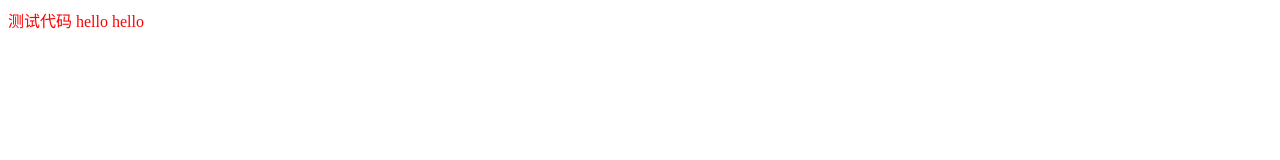
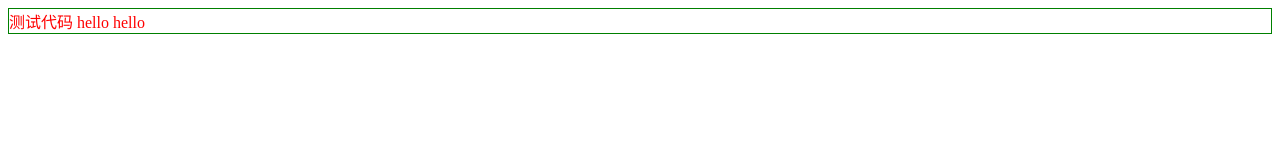
Before and after one commit to l00365/imooc-demo, a plain HTML site: page index.html in a window 1280 px wide. Drawn offline with Linux system fonts and the light colour scheme.

Commit message:
修改testbranch1里的代码

```diff
--- a/box.css
+++ b/box.css
@@ -1,3 +1,4 @@
 .box{
 	color:red;
+	border:1px solid green;
 }
--- a/demo.js
+++ b/demo.js
@@ -3,4 +3,6 @@ window.onload=function(){
 	box[0].addEventListener('click' ,()=>{
 		alert('这是测试代码');
 	})
+
+	console.log('这是testbranch1中的代码');
 }
```
